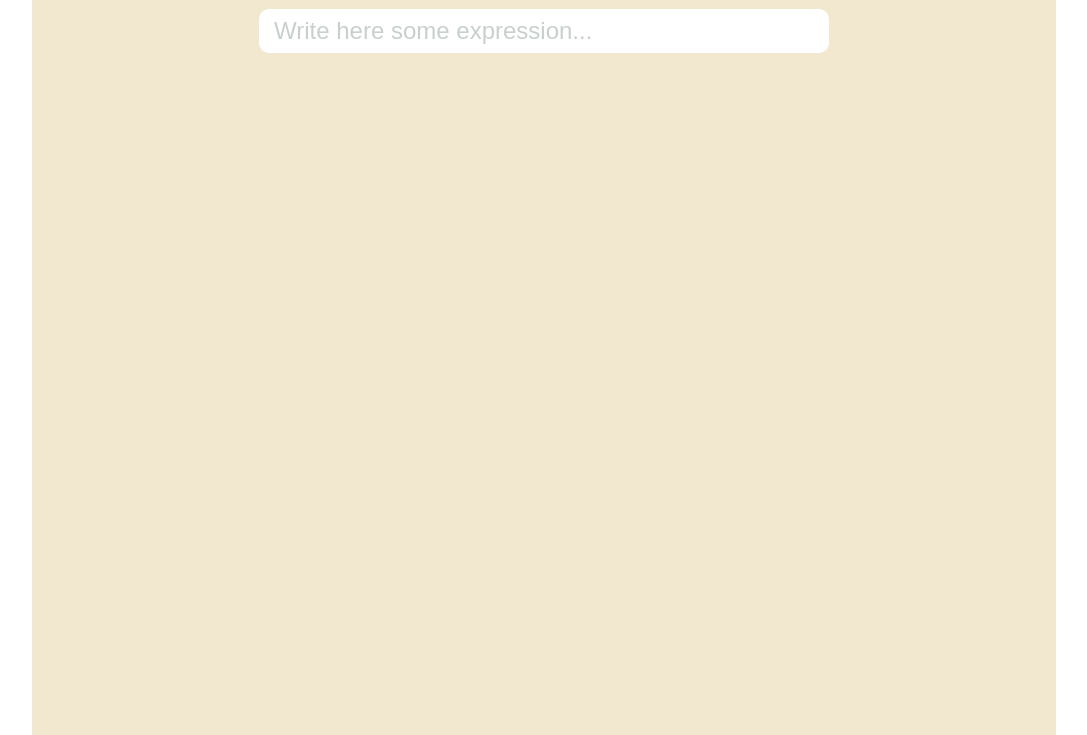
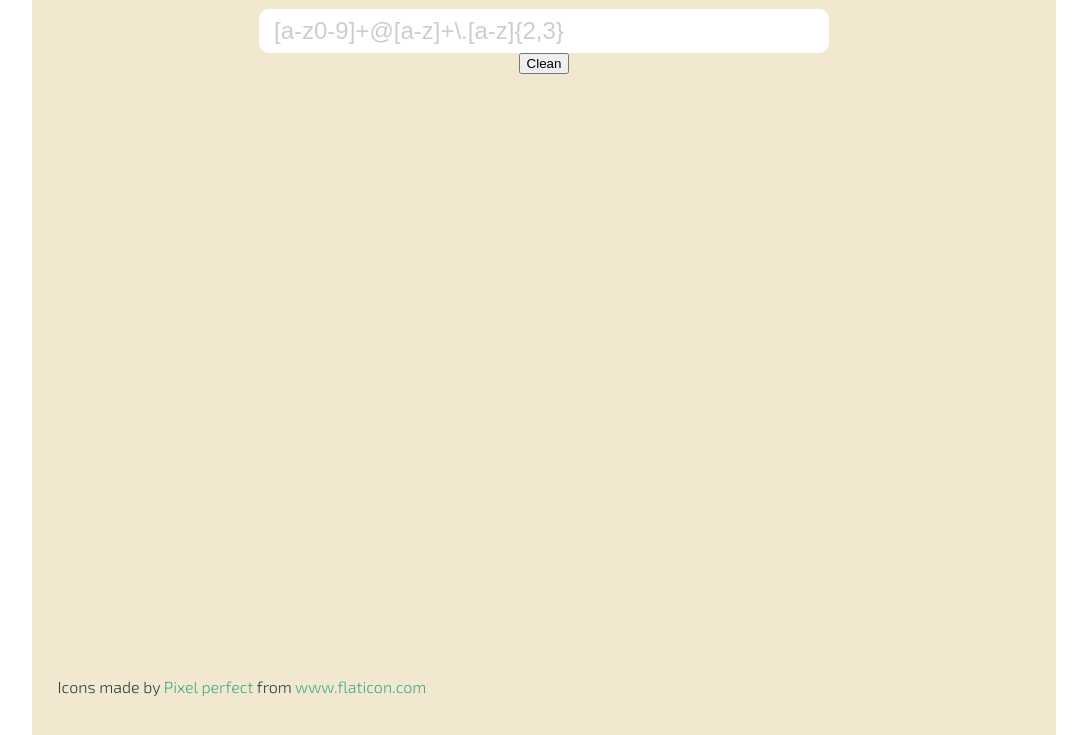
Before and after one commit to ugly-ugla/regex_tutorial, a plain HTML site: page index.html in a window 1280 px wide. Shown: the part 65-800 px from the top of the page, without its empty margins (96-1183 px from the left). Drawn offline with Linux system fonts and the light colour scheme.

Commit message:
redo header, add footer

```diff
--- a/css/main.css
+++ b/css/main.css
@@ -1,11 +1,15 @@
 @import url('https://fonts.googleapis.com/css2?family=Exo+2:wght@300;700&display=swap');
-
+a {
+    text-decoration: none;
+    color: #43aa8b;
+}
 .container {
     margin: auto;
     max-width: 80vw;
     min-height: 100vh;
     display: flex;
     flex-direction: column;
+    justify-content: space-between;
     background: #f2e8cf;
     font-family: 'Exo 2', sans-serif;
     color: #254441;
@@ -34,6 +38,14 @@
     border-radius: 10px;
     border-color: transparent;
 }
+.search:focus {
+    outline: none;
+}
 .search::placeholder {
     color: rgba(37, 68, 65, 0.25);
 }
+.footer {
+    display: flex;
+    justify-content: space-between;
+    padding: 5vh 2vw;
+}
--- a/index.html
+++ b/index.html
@@ -12,12 +12,17 @@
     <div class="container">
         <header class="header">
             <h1 class="title"><span style="color:#db504a;">Reg</span><span style="color:#43aa8b;">Ex</span> Tutorial</h1>
-            <input type="text" class="search" placeholder="Write here some expression...">
+            <input type="text" class="search" placeholder="[a-z0-9]+@[a-z]+\.[a-z]{2,3}">
+            <button type="button" name="button">Clean</button>
         </header>
         <main></main>
         <footer class="footer">
             <div class="wrapper">
-                <div class="footer--copyright"></div>
+                <div class="footer--copyright">
+                    <p class="copyright-icons">
+                        Icons made by <a href="https://icon54.com/" title="Pixel perfect">Pixel perfect</a> from <a href="https://www.flaticon.com/" title="Flaticon"> www.flaticon.com</a>
+                    </p>
+                </div>
             </div>
             <div class="wrapper">
                 <div class="footer--social"></div>
```
Also changed, not shown: img/icons/digital-signature.svg (added).
